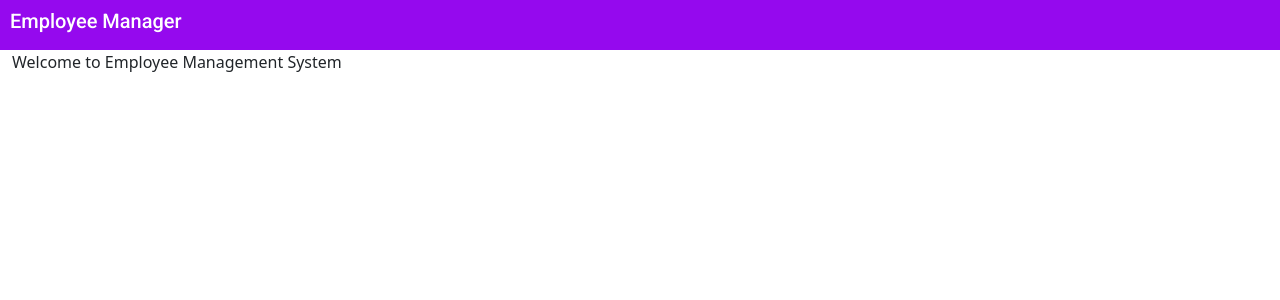
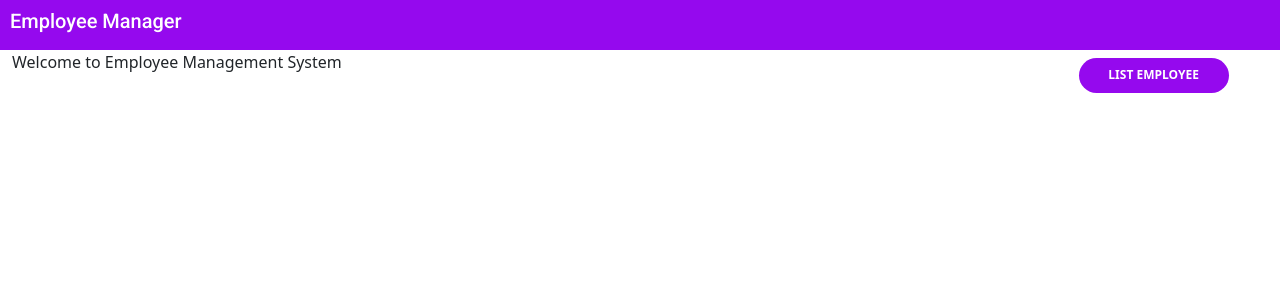
Before and after one commit to chamikarajayasekara/swivelTechPracticleAssignment, a Next.js app in the folder practicle-assignment/: page / in a window 1280 px wide. Shown: the top 300 px of the page. Built offline with nearby package versions, Linux system fonts and the light colour scheme.

Commit message:
index page edited

```diff
--- a/practicle-assignment/pages/employee/list/index.tsx
+++ b/practicle-assignment/pages/employee/list/index.tsx
@@ -50,7 +50,6 @@ const Index: NextPage  = () => {
     }
 
     function handleEdit(id:string) {
-        console.log("hii")
         router.push(`/employee/edit/${id}`)
     }
 
--- a/practicle-assignment/pages/index.tsx
+++ b/practicle-assignment/pages/index.tsx
@@ -6,13 +6,25 @@ import {Col, Row} from "react-bootstrap";
 import RoundedButton from "../components/sharedComponents/Buttons/RoundedButton";
 import IconButton from "../components/sharedComponents/Buttons/IconButton";
 import React from "react";
+import {useRouter} from "next/router";
 
 const Home: NextPage = () => {
-
+    const router = useRouter()
+    function addClickButton() {
+        router.push(`/employee/list`)
+    }
 
   return (
       <Container fluid >
-         Welcome to Employee Management System
+          <Row>
+              <Col sm={10}> Welcome to Employee Management System</Col>
+              <Col sm={2}>
+                  <div className="grid-select-area mt-6">
+                      <RoundedButton content={"LIST EMPLOYEE"} handleFunction={addClickButton}/>
+                  </div>
+              </Col>
+          </Row>
+
       </Container>
   )
 }
```
